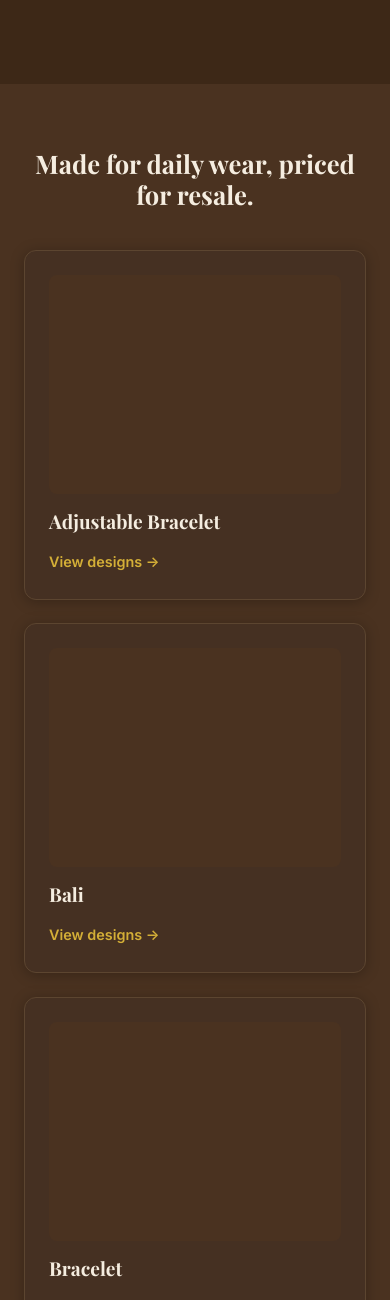
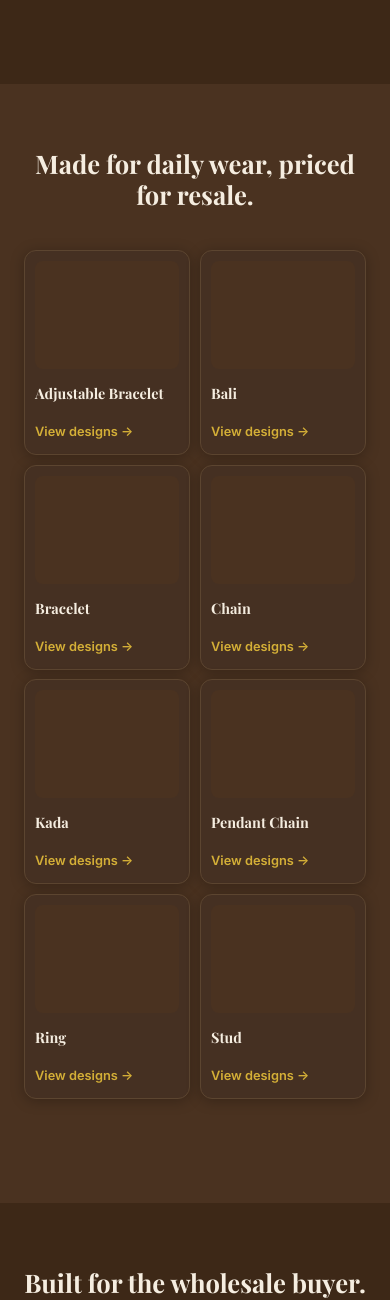
Before and after one commit to sandhyaavp-ui/LalitEnterprises-XupingJewlery, a Django app: page / in a window 390 px wide. Shown: the part 1951-3251 px from the top of the page. Run offline with Django 5.2, Linux system fonts and the light colour scheme; data comes from the database, SQL or seed files in the repository; some libraries are stand-ins or nearby versions; some web fonts are replaced.

Commit message:
Apply 2-column grid to collection cards (Home + Products page)
Same treatment as .product-card-grid: 2 columns at every width, more
compact below 400px, and min-width:0 on the grid item so the nowrap
title text can't force a column wider than the viewport.

Deviated from spec in two spots based on what's actually in the markup:
targeted .card-link (font-size only) instead of .btn-outline, since the
"View designs" element is a plain text link, not a button; and left out
the .reveal class on the Home page grid, since that scroll-animation
system was already replaced by AOS earlier in this project.

Verified no overflow and clean 2-column rendering on both pages at
360px, 390px, 412px, tablet (~700px), and desktop (~1200px).

Co-Authored-By: Claude Sonnet 5 <noreply@anthropic.com>

```diff
--- a/static/css/style.css
+++ b/static/css/style.css
@@ -592,6 +592,38 @@ textarea.form-control { resize: vertical; min-height: 100px; }
   }
 }
 
+/* Collection cards (Home + Products page tiles) — same 2-column-at-every-width
+   treatment as .product-card-grid. No MOQ/disclaimer here, just image, name,
+   and the "View designs" .card-link, so there's one less thing to compact. */
+.card-grid.collection-card-grid {
+  grid-template-columns: repeat(2, 1fr);
+  gap: 14px;
+}
+
+.card-grid.collection-card-grid .card {
+  /* See .product-card-grid .card above: needed so the nowrap title's
+     untruncated width can't force this column wider than the viewport. */
+  min-width: 0;
+}
+
+@media (max-width: 400px) {
+  .card-grid.collection-card-grid {
+    gap: 10px;
+  }
+
+  .card-grid.collection-card-grid .card {
+    padding: 10px;
+  }
+
+  .card-grid.collection-card-grid .card h3 {
+    font-size: 0.9rem;
+  }
+
+  .card-grid.collection-card-grid .card-link {
+    font-size: 0.8rem;
+  }
+}
+
 /* ---- Blog cards ---- */
 .blog-date, .blog-meta { color: var(--color-text-muted); font-size: 0.85rem; margin: 0 0 var(--space-2); }
 
--- a/templates/catalog/product_list.html
+++ b/templates/catalog/product_list.html
@@ -12,7 +12,7 @@
 
 <section class="section">
     <div class="container">
-        <div class="card-grid">
+        <div class="card-grid collection-card-grid">
             {% for collection in collections %}
             <a href="{% url 'catalog:collection_detail' slug=collection.slug %}" class="card" data-aos="zoom-in" data-aos-delay="{% widthratio forloop.counter0 1 50 %}">
                 {% if collection.image %}
--- a/templates/pages/home.html
+++ b/templates/pages/home.html
@@ -43,7 +43,7 @@
 <section class="section section-cream">
     <div class="container">
         <h2 class="section-title">Made for daily wear, priced for resale.</h2>
-        <div class="card-grid">
+        <div class="card-grid collection-card-grid">
             {% for collection in collections %}
             <a href="{% url 'catalog:collection_detail' slug=collection.slug %}" class="card" data-aos="zoom-in" data-aos-delay="{% widthratio forloop.counter0 1 50 %}">
                 {% if collection.image %}
```
